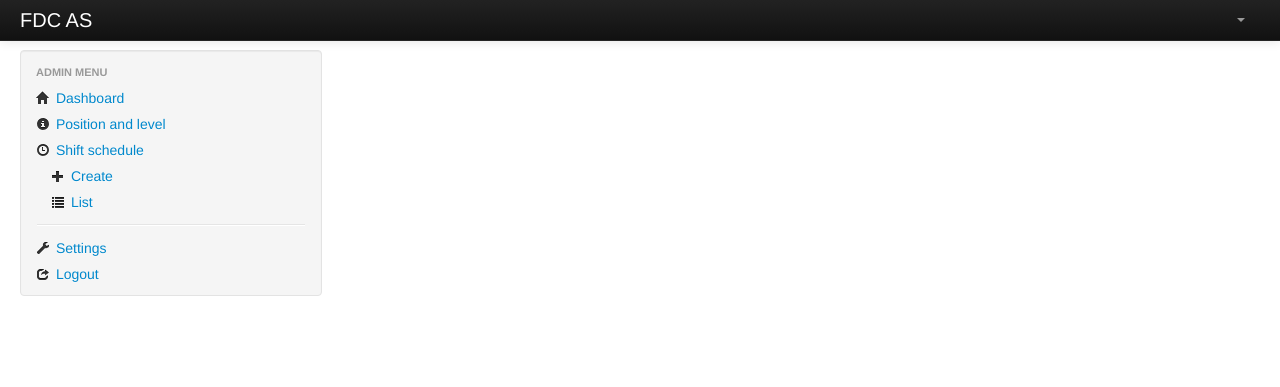
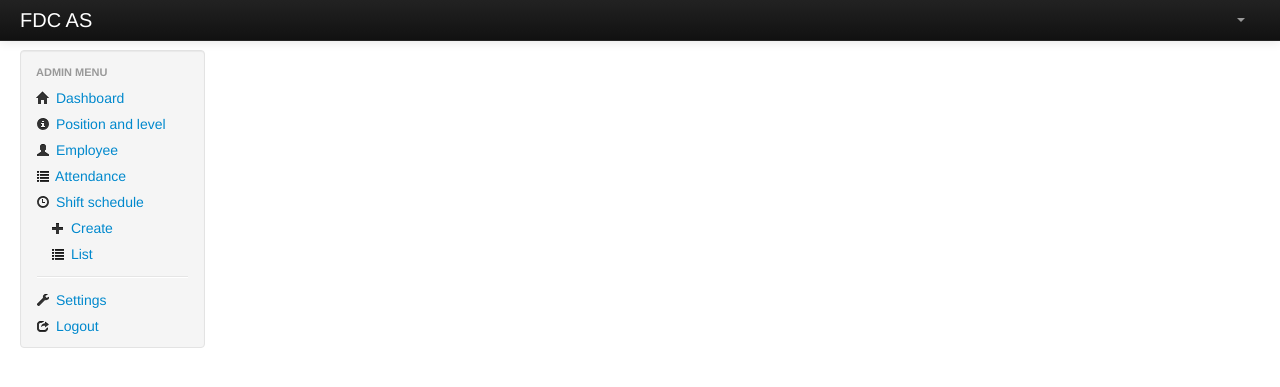
Before and after one commit to gwaixin/FDC-AS, a CakePHP app: the page made by app/View/Layouts/admin.ctp in a window 1280 px wide. Shown: the top 387 px of the page. Run offline with PHP 8.4 and a stand-in for CakePHP, Linux system fonts and the light colour scheme; the template is opened without the code that fills it, so the values that code supplies are empty; some libraries are stand-ins or nearby versions.

Commit message:
Layouts changes

```diff
--- a/app/View/Layouts/admin.ctp
+++ b/app/View/Layouts/admin.ctp
@@ -75,13 +75,15 @@
     </div>
 	<div id="container" class="container-fluid">
 		<div class="row-fluid">
-			<div class="span3">
+			<div class="span2">
 				<div class="sidebar-nav">
-				    <div class="well" style="width:300px; padding: 8px 0;">
+				    <div class="well" style=" padding: 8px 0;">
 						<ul class="nav nav-list">
 							<li class="nav-header">Admin Menu</li>
 							<li><a href="index"><i class="icon-home"></i> Dashboard</a></li>
 							<li><a href="<?php echo $this->webroot;?>admin/position_and_level"><i class="icon-info-sign"></i> Position and level</a></li>
+							<li><a href="<?php echo $this->webroot;?>admin/employees/"><i class="icon-user"></i> Employee</a></li>
+			          		<li><a href="<?php echo $this->webroot;?>admin/attendances/"><i class="icon-list"></i> Attendance </a></li>
 						   	<li>
 						   		<a href="<?php echo $this->webroot;?>admin/create_shift"><i class="icon-time"></i> Shift schedule</a>
 					   		 	<ul class="nav nav-list tree">
@@ -101,7 +103,7 @@
 					</div>
 				</div>
 			</div>
-			<div class="span9">
+			<div class="span10">
 				<div id="content">
 					<?php echo $this->fetch('content'); ?>
 				</div>
```
Also changed, not shown: app/View/Layouts/staff.ctp (+0 -11 lines).
